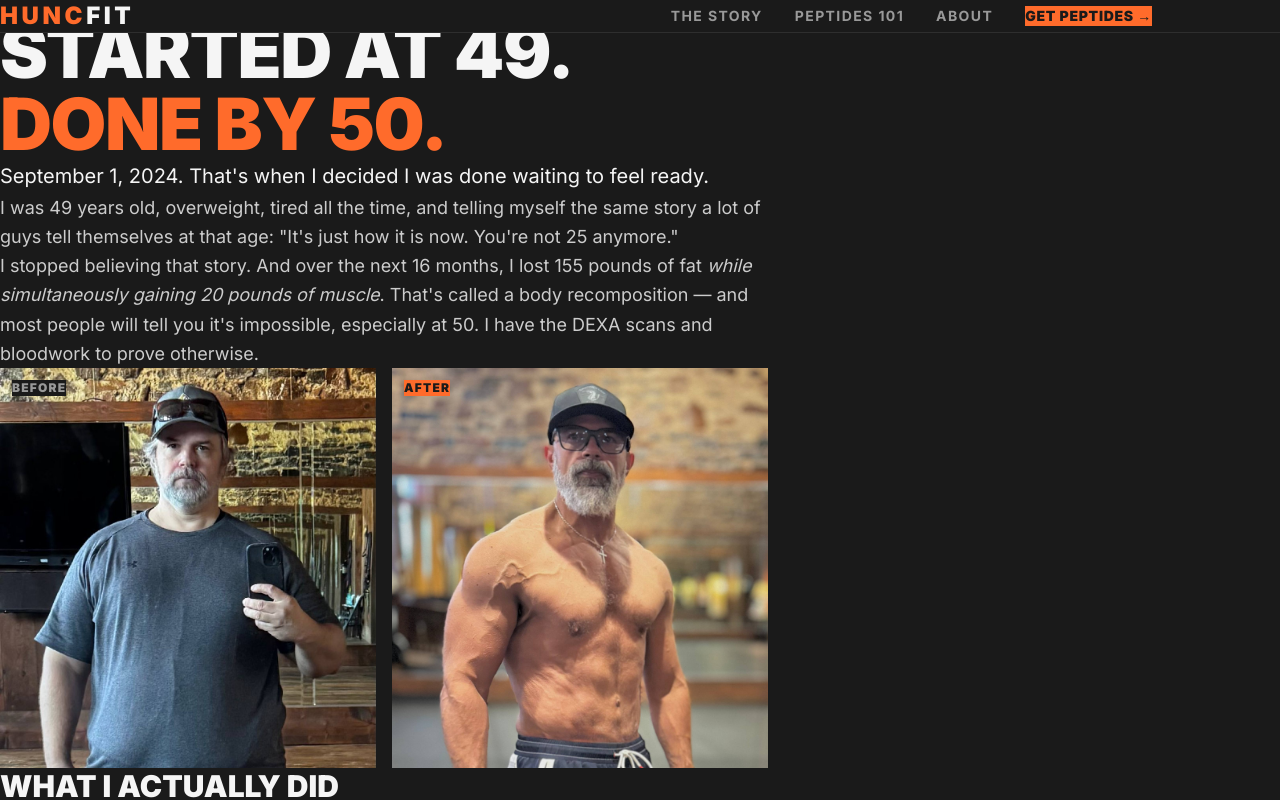
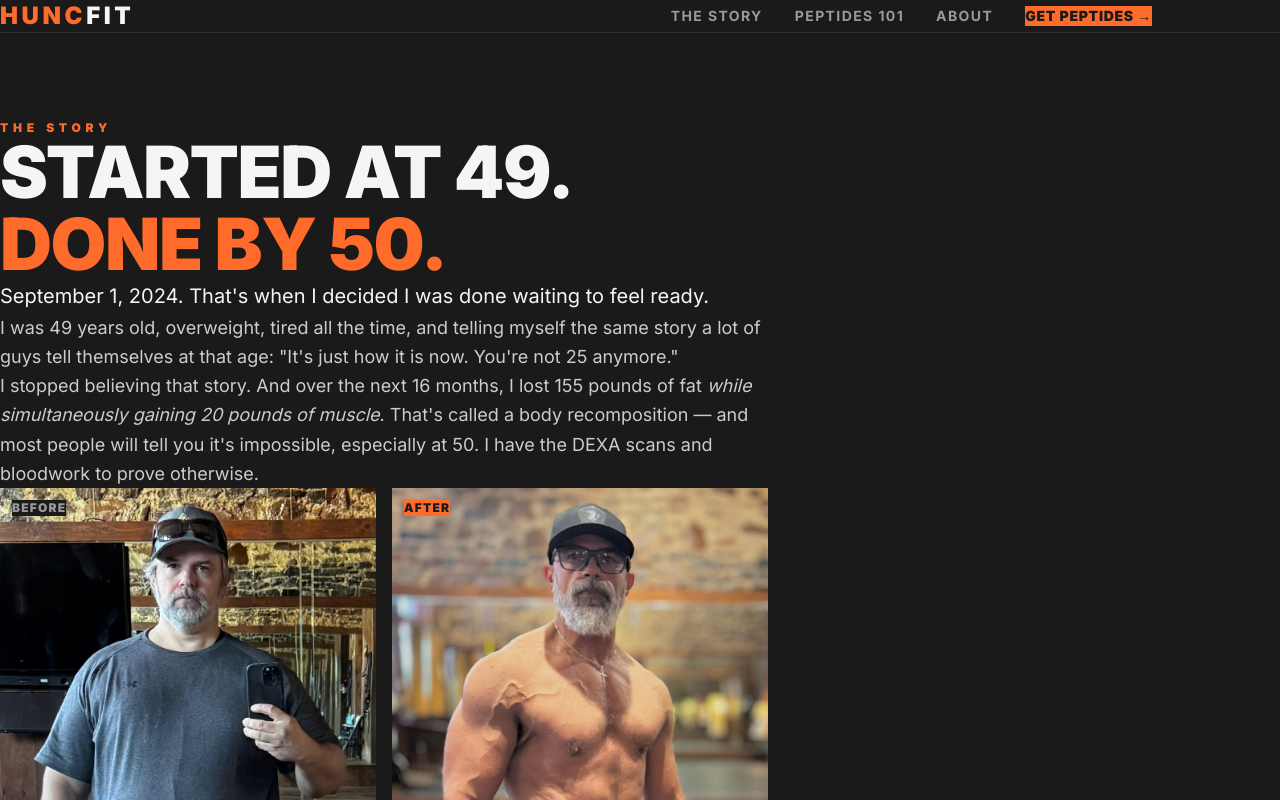
Before and after one commit to BiotechParticles/huncfit, a Next.js app: page /story in a window 1280 px wide. Shown: the top 800 px of the page. Built offline with nearby package versions, Linux system fonts and the light colour scheme.

Commit message:
Fix: use inline paddingTop 120px on inner pages

```diff
--- a/app/about/page.tsx
+++ b/app/about/page.tsx
@@ -6,7 +6,7 @@ export default function About() {
     <main style={{ backgroundColor: "#1a1a1a", color: "#f5f5f5" }}>
       <Nav />
 
-      <section className="pt-48 pb-24 px-4">
+      <section className="pb-24 px-4" style={{ paddingTop: "120px" }}>
         <div className="max-w-3xl mx-auto">
           <p className="text-xs font-black uppercase tracking-[0.4em] mb-4" style={{ color: "#ff6b2b" }}>
             About
--- a/app/peptides/page.tsx
+++ b/app/peptides/page.tsx
@@ -56,7 +56,7 @@ export default function Peptides() {
     <main style={{ backgroundColor: "#1a1a1a", color: "#f5f5f5" }}>
       <Nav />
 
-      <section className="pt-48 pb-8 px-4">
+      <section className="pb-8 px-4" style={{ paddingTop: "120px" }}>
         <div className="max-w-4xl mx-auto text-center">
           <p className="text-xs font-black uppercase tracking-[0.4em] mb-4" style={{ color: "#ff6b2b" }}>
             Education
--- a/app/story/page.tsx
+++ b/app/story/page.tsx
@@ -7,7 +7,7 @@ export default function Story() {
     <main style={{ backgroundColor: "#1a1a1a", color: "#f5f5f5" }}>
       <Nav />
 
-      <section className="pt-48 pb-16 px-4">
+      <section className="pb-16 px-4" style={{ paddingTop: "120px" }}>
         <div className="max-w-3xl mx-auto">
           <p className="text-xs font-black uppercase tracking-[0.4em] mb-4" style={{ color: "#ff6b2b" }}>
             The Story
```
